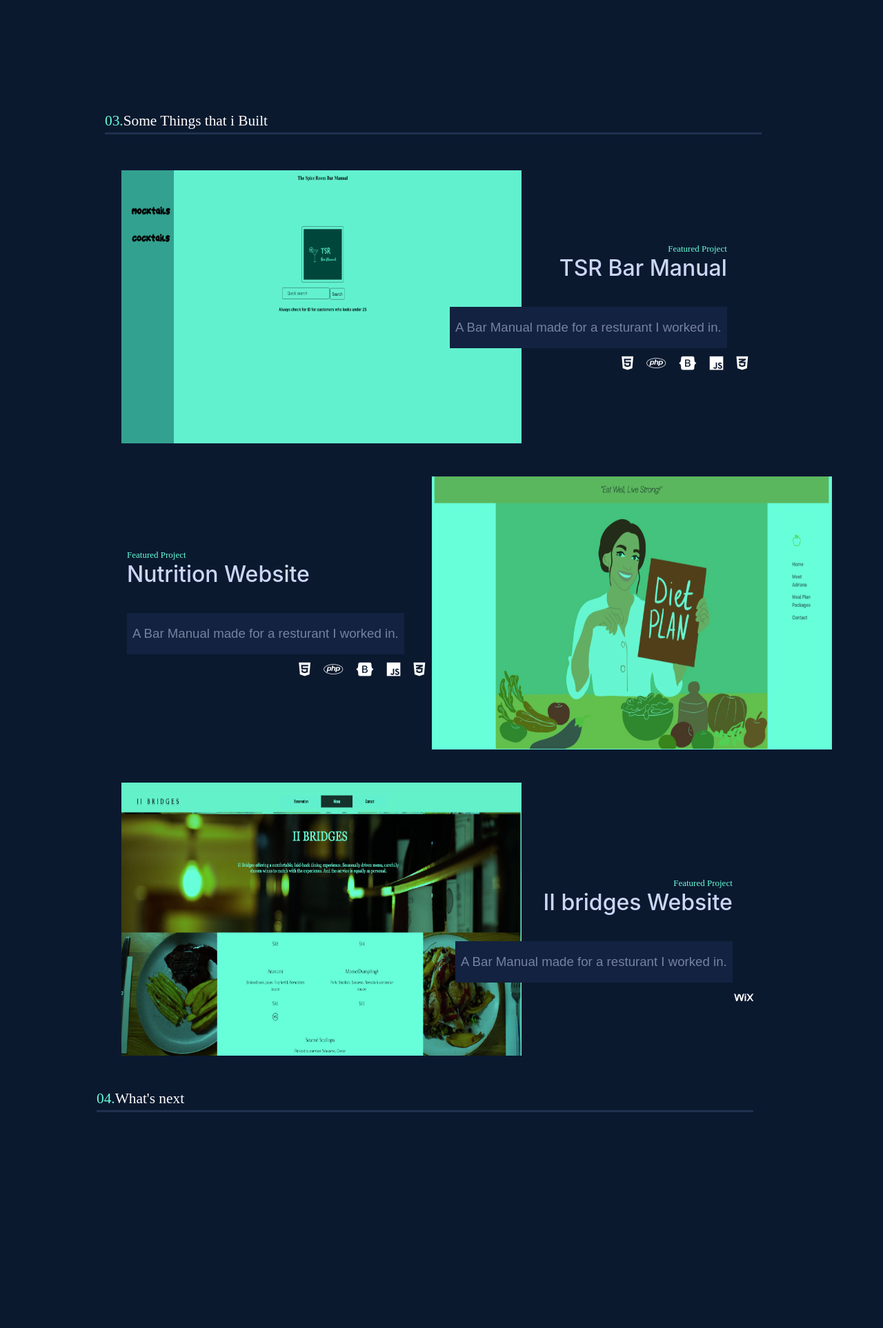
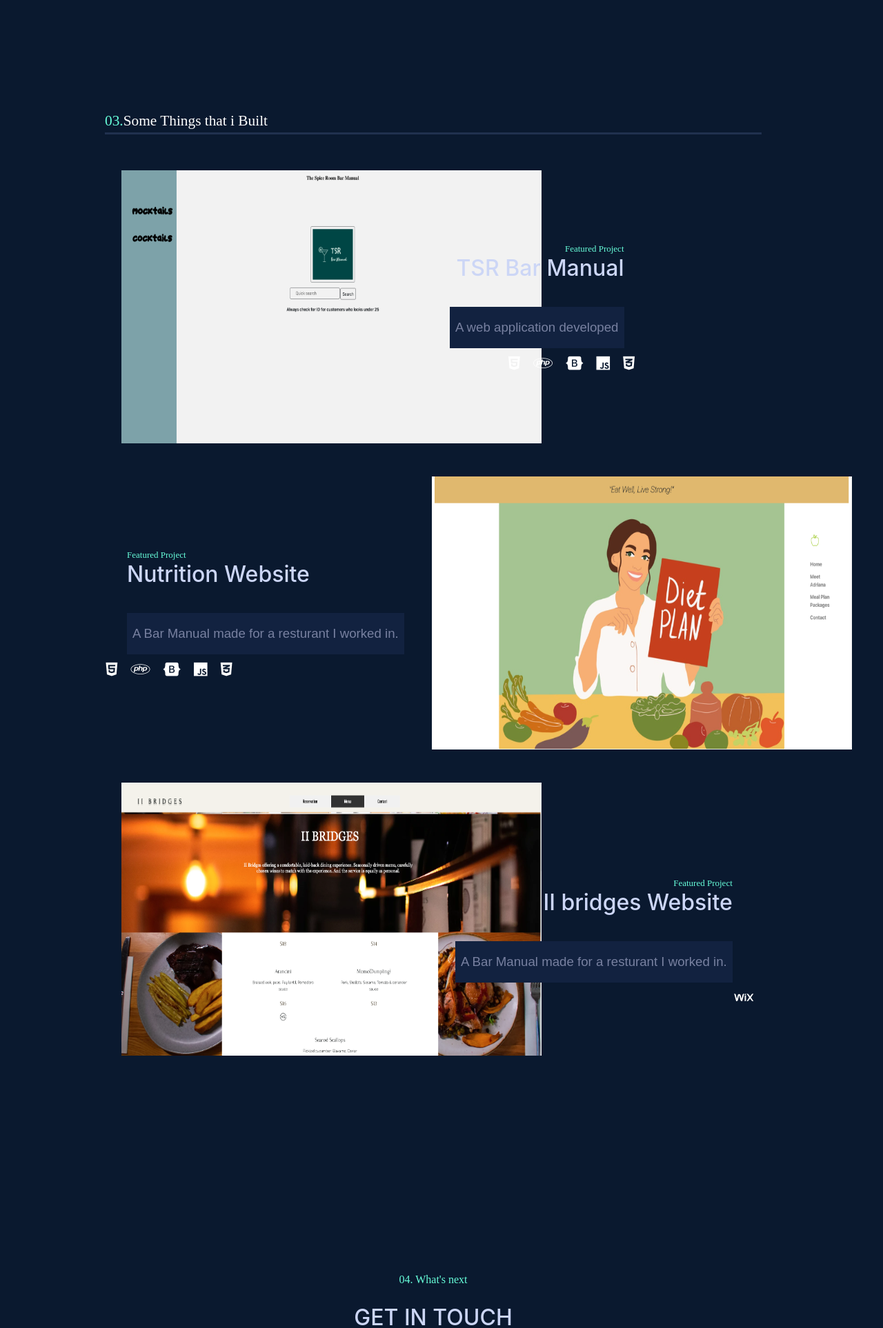
Before and after one commit to atsam10/portfilio, a PHP site: page / in a window 1280 px wide. Shown: the part 2395-4321 px from the top of the page at 69% size. Run offline with PHP 8.4, Linux system fonts and the light colour scheme; some libraries are stand-ins or nearby versions.

Commit message:
completed the layout

```diff
--- /dev/null
+++ b/containers/footer.php
@@ -0,0 +1,6 @@
+<div class="container  ">
+  <footer class=" py-3 my-4 " id="foot">
+
+    <p class="text-center text-muted" style="color: rgb(168, 178, 209) ; font-size : 13px ;">&copy; Designed and Built by Aashish Gurung</p>
+  </footer>
+</div>
--- a/contents/projects.php
+++ b/contents/projects.php
@@ -36,7 +36,7 @@
                                     </div>
 
                                     <div class="prj_des  px-2 pt-3 pb-3" style="background-color: #122240">
-                                        A Bar Manual made for a resturant I worked in.
+                                        A web application developed
                                     </div>
                                     <div class="pt-2 prj_tech d-flex flex-row mb-3 justify-content-end" style="color: #ffffff;  transform: scale(1.2,1.2);">
 
@@ -74,7 +74,7 @@
                                     <div class="prj_des  px-2 pt-3 pb-3" style="background-color: #122240">
                                         A Bar Manual made for a resturant I worked in.
                                     </div>
-                                    <div class="pt-2 prj_tech d-flex flex-row mb-3 justify-content-end" style="color: #ffffff;  transform: scale(1.2,1.2);">
+                                    <div class="pt-2 prj_tech d-flex flex-row mb-3 justify-content-start" style="color: #ffffff;  transform: scale(1.2,1.2);">
 
                                         <div class="px-2 prj_icon"> <i class="fa-brands fa-html5"></i></div>
                                         <div class="px-2 prj_icon"> <i class="fa-brands fa-php"></i></div>
--- a/contents/thankyou.php
+++ b/contents/thankyou.php
@@ -1,19 +1,31 @@
-<div class="container width_managed thank_you p-4">
-<a  id="contactme"></a>
+<div class="container width_managed text-center thank_you p-4 ">
+    <a id="contactme"></a>
 
-    <div class=" title color-white typewitter"><span class="color-lightgreen">04.</span>What's next</div>
-    <div class="hl">
-    </div> <br>
-    <div class="d-flex">
+    <div class=" title color-lightgreen typewitter pt-4 text-center" style="font-size: 16px">04. What's next</div>
+
+    <br>
+    <span class="get_in_touch">
+        <h2>GET IN TOUCH</h2>
+    </span>
+
+
+    <div class="d-flex" style="align-items: center;">
 
 
         <div class="p-2 w-100">
 
-            <div class="pt-1 " id="abt_description">
+            <div class="pt-1 pb-2 " id="tnx_des">
 
+                some desctiption
 
+            </div>
+            <div class="pt-4 ">
+                <a href="mailto:atsam.developer@gmail.com" class="resume-btn p-2 btn ">
+                    <span class="color-lightgreen">Say Hello</span>
+                </a>
 
             </div>
         </div>
 
     </div>
+</div>
--- a/css/style.css
+++ b/css/style.css
@@ -1,6 +1,5 @@
 /* for navbar */
-#navbar{
-
+#navbar {
   transition-duration: 0.25s;
 }
 
@@ -24,13 +23,19 @@
   border-color: #67feda;
 }
 
-.resume-btn:hover{
+.resume-btn:hover {
   background-color: #133040;
 }
-.abt , #exp , #works , #contact{
+.abt,
+#exp,
+#works,
+#contact {
   color: #ffffff;
 }
-.abt:hover , #exp:hover , #works:hover , #contact:hover{
+.abt:hover,
+#exp:hover,
+#works:hover,
+#contact:hover {
   color: #67feda;
 }
 
@@ -77,17 +82,16 @@
 
 .social_btn:hover {
   background-color: #67feda;
-  transform:scale(1.25,1.25);
+  transform: scale(1.25, 1.25);
   transition-duration: 0.25s;
 }
 .social_btn:active {
   background-color: rgb(70, 140, 117);
-
 }
 /* --------------------- */
 
 /* for home page */
-.width_managed{
+.width_managed {
   max-width: 1000px;
   max-height: 882px;
 }
@@ -118,15 +122,12 @@
   font-family: Arial;
 }
 
-
-
-
 .blended-image {
   background-image: url("../images/profile.JPG");
   background-size: 256px 396px;
   background-color: #67feda;
   background-blend-mode: multiply;
-  transform: translate(-40px,-40px);
+  transform: translate(-40px, -40px);
   width: 256px;
   height: 396px;
   border: 1px solid;
@@ -146,142 +147,151 @@
   margin: 20px;
 }
 
-.blended-image:hover{
-  transform: translate(-30px,-30px);
+.blended-image:hover {
+  transform: translate(-30px, -30px);
   background-color: #ffffff;
   background-blend-mode: multiply;
   transition-duration: 0.25s;
-
 }
-
-
 
 /* --------------------- */
 
-
 /* for work */
 
-.work_P:hover{
+.work_P:hover {
   background-color: #8892b0;
 }
 
-.work{
+.work {
   margin-left: 214.5px;
   max-width: 700px;
   margin-right: 214.5px;
-
 }
 
-.work_place{
-  font-size:  13px ;
+.work_place {
+  font-size: 13px;
   font-family: "SF Mono", "Fira Code", "Fira Mono", "Roboto Mono", monospace;
   color: #67feda;
-
 }
 
-.work_role{
-  color: #ccd6f6 ;
-  font-family: "Calibre", "Inter", "San Francisco", "SF Pro Text", -apple-system, system-ui, sans-serif;
+.work_role {
+  color: #ccd6f6;
+  font-family: "Calibre", "Inter", "San Francisco", "SF Pro Text", -apple-system,
+    system-ui, sans-serif;
   font-size: 22px;
   font-weight: 500;
 }
 
-.work_period{
-  color:#a8b2d1;
+.work_period {
+  color: #a8b2d1;
   font-family: "SF Mono", "Fira Code", "Fira Mono", "Roboto Mono", monospace;
   font-size: 13px;
-  margin-bottom: 25px ;
+  margin-bottom: 25px;
 }
 
-.work_des{
+.work_des {
   color: #8892b0;
-  font-family: "Calibre", "Inter", "San Francisco", "SF Pro Text", "-apple-system" , system-ui, sans-serif;
+  font-family: "Calibre", "Inter", "San Francisco", "SF Pro Text",
+    "-apple-system", system-ui, sans-serif;
   font-size: 18px;
   line-height: 23.4px;
-
 }
 
-.des_list{
-
+.des_list {
   list-style-type: none;
   font-size: 17px;
-
 }
-.des_des::before{
-
-content:  "▹";
+.des_des::before {
+  content: "▹";
   color: #67feda;
   display: inline-block;
   width: 1em;
   margin-left: -1em;
 }
 
-.work_description{
+.work_description {
   animation: fadeIn 5s;
-
 }
 
-
 @keyframes fadeIn {
-  0% { opacity: 0; }
-  100% { opacity: 1; }
+  0% {
+    opacity: 0;
+  }
+  100% {
+    opacity: 1;
+  }
 }
 /* --------------------- */
 
-
 /* for Projects*/
 
-
-.proj_img_BM{
+.proj_img_BM {
   background-image: url("../images/TSR.png");
-  background-size: 580px 396px;
-  background-color:#67feda;
+  background-size: 609px 396px;
+  background-color: #ffffff;
   background-blend-mode: multiply;
-  width: 580px;
+  width: 609px;
   height: 396px;
 }
-.proj_img_Nu{
+.proj_img_Nu {
   background-image: url("../images/nutrition.png");
-  background-size: 580px 396px;
-  background-color:#67feda;
+  background-size: 609px 396px;
+  background-color: #ffffff;
   background-blend-mode: multiply;
-  width: 580px;
+  width: 609px;
   height: 396px;
 }
-.proj_img_IIB{
+.proj_img_IIB {
   background-image: url("../images/IIbridges.png");
-  background-size: 580px 396px;
-  background-color:#67feda;
+  background-size: 609px 396px;
+  background-color:#ffffff;
   background-blend-mode: multiply;
-  width: 580px;
+  width: 609px;
   height: 396px;
 }
 
-.proj_img_BM:hover ,
-.proj_img_Nu:hover ,
+.proj_img_BM:hover,
+.proj_img_Nu:hover,
 .proj_img_IIB:hover {
-
-
-  background-color: #ffffff;
+  background-color: #67feda;
   background-blend-mode: multiply;
   transition-duration: 0.25s;
 }
 
-.Proj_title{
-  font-family: "Calibre", "Inter", "San Francisco", "SF Pro Text", -apple-system, system-ui, sans-serif;
-  color:#ccd6f6 ;
+.Proj_title {
+  font-family: "Calibre", "Inter", "San Francisco", "SF Pro Text", -apple-system,
+    system-ui, sans-serif;
+  color: #ccd6f6;
 }
-.Proj_title:hover{
-
-  color:#67feda ;
+.Proj_title:hover {
+  color: #67feda;
 }
 
-.pej_des{
-  font-family: "Calibre", "Inter", "San Francisco", "SF Pro Text", -apple-system, system-ui, sans-serif;
+.pej_des {
+  font-family: "Calibre", "Inter", "San Francisco", "SF Pro Text", -apple-system,
+    system-ui, sans-serif;
   font-size: 18px;
   color: #a8b2d1;
 }
-.prj_icon:hover{
-  transform: scale(1.2,1.2);
+.prj_icon:hover {
+  transform: scale(1.2, 1.2);
   color: #67feda;
 }
+
+.get_in_touch {
+  margin: 0px 0px 10px;
+  font-weight: 600;
+  font-size: 60px;
+
+  line-height: 66px;
+  color: rgb(204, 214, 246);
+  font-family: "Calibre", "Inter", "San Francisco", "SF Pro Text";
+}
+
+#tnx_des {
+  color: rgb(136, 146, 176);
+  font-size: 20px;
+  font-family: "Calibre", "Inter", "San Francisco", "SF Pro Text", -apple-system, system-ui, sans-serif
+}
+
+/* --------------------- */
--- a/index.php
+++ b/index.php
@@ -13,7 +13,7 @@
     <script src="js/script.js"> </script>
 </head>
 
-<body style="background : #0B192F">
+<body style="background : #0A192F ">
     <!-- style ="background : #0A192F" -->
 
     <?php
@@ -22,14 +22,14 @@
     include('containers/social.php');
     ?>
 
-    <div class="home row" style="min-height: 100vh;">
+    <div class="home row  " style="min-height: 100vh;">
         <div class=" container align-self-center mx-auto d-flex  justify-content-center  ">
             <?php
             include('contents/home.php');
             ?>
         </div>
     </div>
-    <div class="about_me row" style="min-height: 100vh;">
+    <div class="about_me row  " style="min-height: 100vh;">
         <div class=" container align-self-center mx-auto d-flex  justify-content-center  ">
             <?php
             include('contents/aboutme.php');
@@ -38,7 +38,7 @@
         </div>
 
     </div>
-    <div class="work row" style="min-height: 100vh;">
+    <div class="work row  " style="min-height: 100vh;">
         <div class=" container align-self-center mx-auto d-flex  justify-content-center  ">
             <?php
             include('contents/work.php');
@@ -47,17 +47,15 @@
         </div>
 
     </div>
-    <div class="projects row" style="min-height: 100vh;">
+    <div class="projects row  " style="min-height: 100vh;">
         <div class=" container align-self-center mx-auto d-flex  justify-content-center  ">
             <?php
             include('contents/projects.php');
 
             ?>
-        </div>
+            <div class="contact row m-4 " style="min-height: 80vh;">
+                <div class=" container align-self-center mx-auto d-flex  justify-content-center  ">
 
-    </div>
-    <div class="contact row" style="min-height: 150vh;">
-        <div class=" container align-self-center mx-auto d-flex  justify-content-center  ">
                     <?php
                     include('contents/thankyou.php');
 
@@ -65,6 +63,14 @@
                 </div>
 
             </div>
+            <?php
+            include('containers/footer.php');
+            ?>
+        </div>
+
+    </div>
+
+
 
 </body>
 
```
Also changed, not shown: 1 other file. Lines whose indentation alone changed are shown as unchanged.
